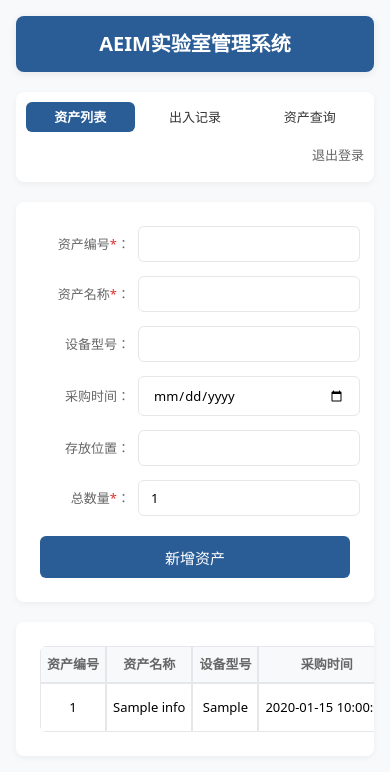
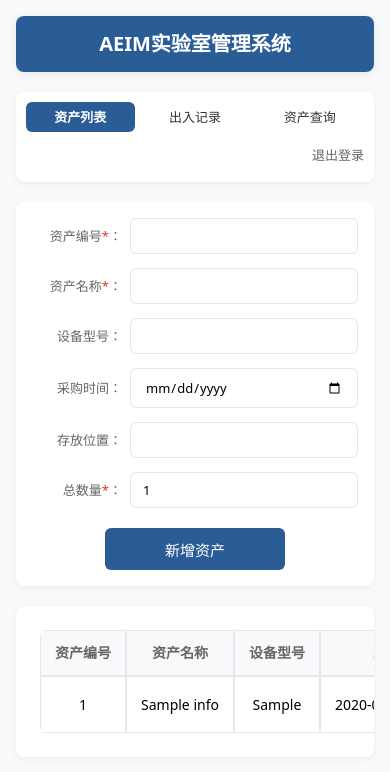
Before and after one commit to liuhuaqing446/lab-asset, a Flask app: page / in a window 390 px wide. Shown: the top 772 px of the page. Run offline with Flask 3, Linux system fonts and the light colour scheme; the visitor is signed in with stand-in values (Sample User, id 1); tables that the repository leaves empty or names only in its code hold one stand-in row (values such as "Sample post"); data that the repository does not hold is empty.

Commit message:
Update index.html

```diff
--- a/templates/index.html
+++ b/templates/index.html
@@ -6,10 +6,10 @@
 <title>{{system_name}}</title>
 <style>
 * {box-sizing:border-box;margin:0;padding:0;font-family:system-ui, "Microsoft YaHei", sans-serif;}
-body {background:#f8f9fa;line-height:1.4;display:flex;justify-content:center;}
-.container {max-width:1200px;width:100%;margin:0 auto;padding:16px;}
+body {background:#f8f9fa;line-height:1.4;}
+.container {max-width:1200px;margin:0 auto;padding:16px;}
 .header {background:#2a5c96;color:#fff;padding:18px;text-align:center;font-size:24px;font-weight:600;box-shadow:0 2px 8px rgba(0,0,0,0.08);margin-bottom:20px;border-radius:8px;}
-.nav {background:#fff;padding:12px 16px;border-radius:8px;box-shadow:0 2px 6px rgba(0,0,0,0.05);margin-bottom:20px;display:flex;align-items:center;gap:4px;flex-wrap:wrap;justify-content:center;}
+.nav {background:#fff;padding:12px 16px;border-radius:8px;box-shadow:0 2px 6px rgba(0,0,0,0.05);margin-bottom:20px;display:flex;align-items:center;gap:4px;flex-wrap:wrap;}
 .nav a {padding:8px 18px;border-radius:6px;text-decoration:none;color:#333;font-size:14px;transition:all 0.2s ease;white-space:nowrap;}
 .nav a.active {background:#2a5c96;color:#fff;font-weight:600;}
 .nav a:hover:not(.active):not(.logout) {background:#f5f7fa;color:#2a5c96;}
@@ -17,13 +17,29 @@ body {background:#f8f9fa;line-height:1.4;display:flex;justify-content:center;}
 .nav a.logout:hover {color:#2a5c96;background:transparent;}
 .form-box {background:#fff;padding:24px;border-radius:8px;box-shadow:0 2px 6px rgba(0,0,0,0.05);margin-bottom:20px;}
 .form-grid {display:grid;grid-template-columns:1fr 1fr;gap:18px 24px;}
-.form-group {display:flex;align-items:center;gap:8px;flex-wrap:nowrap;justify-content:flex-start;}
+.form-group {display:flex;align-items:center;gap:8px;flex-wrap:nowrap;}
 .form-group label {width:110px;text-align:right;font-size:14px;color:#666;flex-shrink:0;white-space:nowrap;}
 .form-group label span {color:#e03131;}
 .form-group input {flex:1;padding:10px 14px;border:1px solid #e5e7eb;border-radius:6px;font-size:14px;transition:all 0.2s ease;outline:none;min-width:0;}
 .form-group input:focus {border-color:#2a5c96;box-shadow:0 0 0 3px rgba(42,92,150,0.1);}
-/* 采购时间输入框：移除占位符 */
-.form-group input[type="date"] {padding:9px 14px;}
+/* 采购时间输入框：强制移除占位符，适配手机 */
+.form-group input[type="date"] {
+  padding:9px 14px;
+  appearance: none;
+  -webkit-appearance: none;
+  -moz-appearance: none;
+}
+/* 手机端适配：双列变单列，标签宽度适配，内容不溢出 */
+@media (max-width:768px) {
+  .form-grid {grid-template-columns:1fr;gap:14px 0;}
+  .form-group label {width:90px;font-size:13px;}
+  .form-group input {padding:8px 12px;font-size:13px;}
+  .nav {padding:10px;gap:6px;}
+  .nav a {padding:6px 12px;font-size:13px;flex:1;text-align:center;}
+  .nav a.logout {margin-left:0;flex:100%;text-align:right;}
+  .form-box {padding:16px;}
+  .header {padding:14px;font-size:20px;}
+}
 .btn-add {width:180px;height:42px;margin:20px auto 0;display:block;background:#2a5c96;color:#fff;border:none;border-radius:6px;font-size:15px;cursor:pointer;transition:all 0.2s ease;}
 .btn-add:hover {background:#234b7a;transform:translateY(-1px);}
 .btn-add:active {transform:translateY(0);}
@@ -39,19 +55,6 @@ tr:hover {background:#fafbfc;}
 .flash-success {padding:12px 16px;border-radius:6px;margin-bottom:16px;background:#f0f9ff;color:#07c160;border:1px solid #b7e4c7;animation:fadeIn 0.3s ease;}
 .flash-error {padding:12px 16px;border-radius:6px;margin-bottom:16px;background:#fff5f5;color:#e03131;border:1px solid #ffd9d9;animation:fadeIn 0.3s ease;}
 @keyframes fadeIn {from{opacity:0;transform:translateY(-8px);}to{opacity:1;transform:translateY(0);}}
-/* 手机端适配：居中+单列+标签宽度适配 */
-@media (max-width:768px) {
-  .form-grid {grid-template-columns:1fr;gap:14px 0;}
-  .form-group {justify-content:center;}
-  .form-group label {width:90px;font-size:13px;}
-  .form-group input {padding:8px 12px;font-size:13px;}
-  .nav {padding:10px;gap:6px;justify-content:center;}
-  .nav a {padding:6px 12px;font-size:13px;flex:1;text-align:center;}
-  .nav a.logout {margin-left:0;flex:100%;text-align:right;}
-  th, td {padding:8px 6px;font-size:13px;}
-  .btn-add {width:100%;}
-  .header {padding:14px;font-size:20px;}
-}
 </style>
 </head>
 <body>
@@ -135,7 +138,7 @@ document.querySelector('input[name="asset_id"]').addEventListener('keydown', (e)
 setInterval(() => {
   fetch(window.location.origin)
     .catch(err => console.log('唤醒请求失败:', err));
-}, 600000); // 600000ms = 10分钟
+}, 600000);
 </script>
 </body>
 </html>
```
